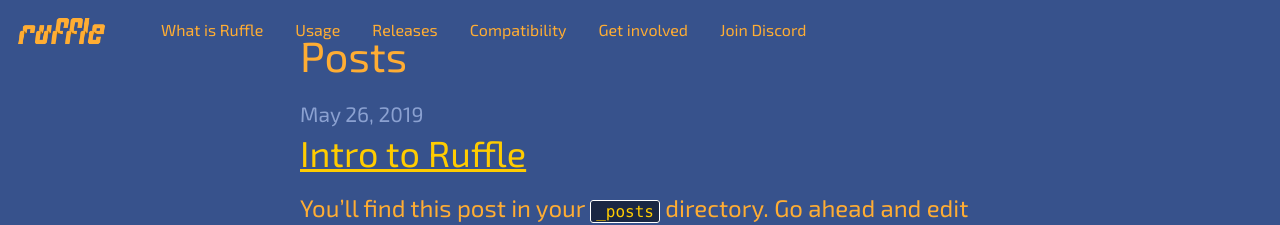
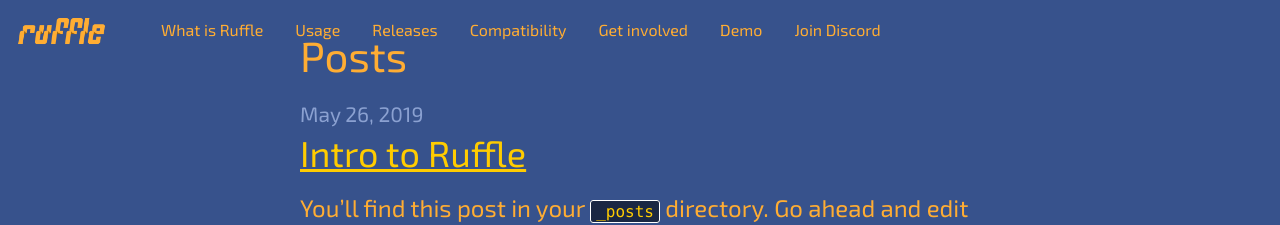
Before and after one commit to ruffle-rs/ruffle-rs.github.io, a Jekyll site: the page built from blog/index.html, in a window 1280 px wide. Shown: the top 225 px of the page. Built offline with Jekyll 4.4.1, drawn with Linux system fonts in a browser that asks for light colours.

Commit message:
Add "demo" to header

```diff
--- a/_includes/header.html
+++ b/_includes/header.html
@@ -25,6 +25,9 @@
           <a class="nav-link" href="/#get-involved">Get involved</a>
         </li>
         <li class="nav-item">
+          <a class="nav-link" href="https://ruffle.rs/demo" target="_blank">Demo</a>
+        </li>
+        <li class="nav-item">
           <a class="nav-link" href="https://discord.gg/J8hgCQN" target="_blank">Join Discord</a>
         </li>
       </ul>
```
